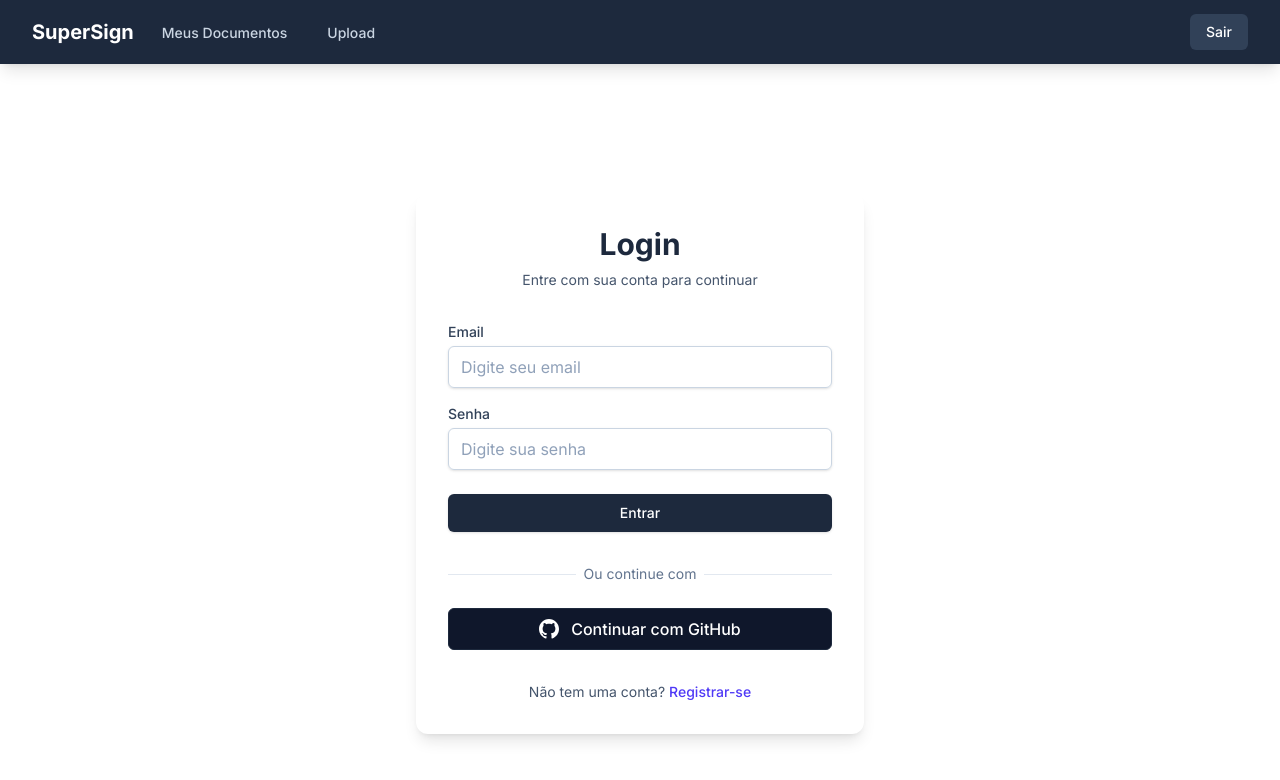
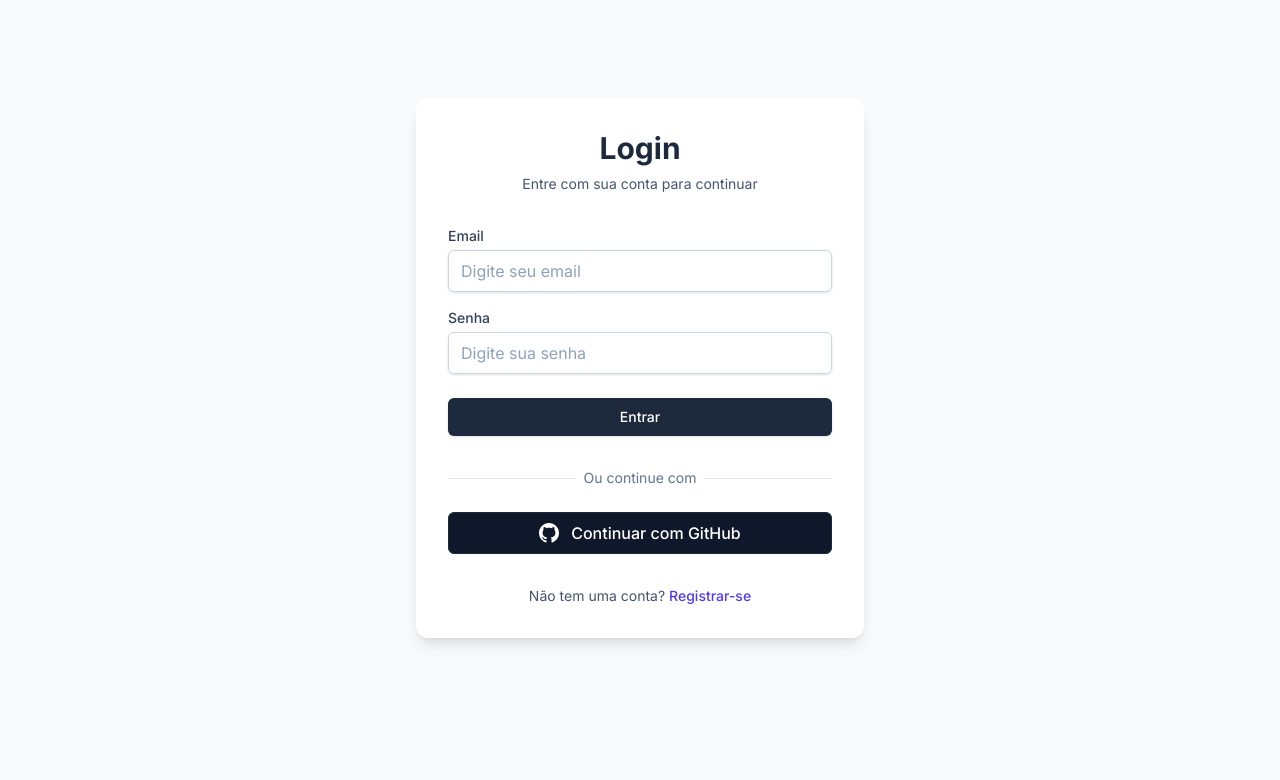
Before and after one commit to killu4kun/supersign-challenge, a Next.js app: page / in a window 1280 px wide. Shown: the top 780 px of the page. Built offline with nearby package versions, Linux system fonts and the light colour scheme.

Commit message:
refatoração no layout e na estrutura de pastas

```diff
--- /dev/null
+++ b/src/app/(auth)/layout.tsx
@@ -0,0 +1,7 @@
+export default function AuthLayout({
+  children,
+}: {
+  children: React.ReactNode;
+}) {
+  return <div className='min-h-screen bg-slate-50'>{children}</div>;
+}
--- /dev/null
+++ b/src/app/(dashboard)/layout.tsx
@@ -0,0 +1,14 @@
+import Navbar from '@/components/shared/Navbar';
+
+export default function DashboardLayout({
+  children,
+}: {
+  children: React.ReactNode;
+}) {
+  return (
+    <div className='flex flex-col min-h-screen'>
+      <Navbar />
+      <main className='flex-1 container mx-auto px-4 py-8'>{children}</main>
+    </div>
+  );
+}
--- a/src/app/error.tsx
+++ /dev/null
@@ -1 +0,0 @@
-"use client"
--- a/src/app/layout.tsx
+++ b/src/app/layout.tsx
@@ -2,7 +2,6 @@
 import { Inter } from 'next/font/google';
 import '@/styles/global.css';
 import AuthProvider from '@/components/providers/SessionProvider';
-import Navbar from '@/components/shared/Navbar';
 
 const inter = Inter({ subsets: ['latin'] });
 
@@ -19,14 +18,7 @@
   return (
     <html lang='pt-BR'>
       <body className={`${inter.className} min-h-screen bg-slate-50`}>
-        <AuthProvider>
-          <div className='flex flex-col min-h-screen'>
-            <Navbar />
-            <main className='flex-1 container mx-auto px-4 py-8'>
-              {children}
-            </main>
-          </div>
-        </AuthProvider>
+        <AuthProvider>{children}</AuthProvider>
       </body>
     </html>
   );
```
Also changed, not shown: src/app/providers.tsx (deleted), src/components/documents/DocumentCard.tsx (deleted), src/components/ui/button.tsx (deleted), src/components/ui/input.tsx (deleted), src/styles/theme.ts (deleted).
